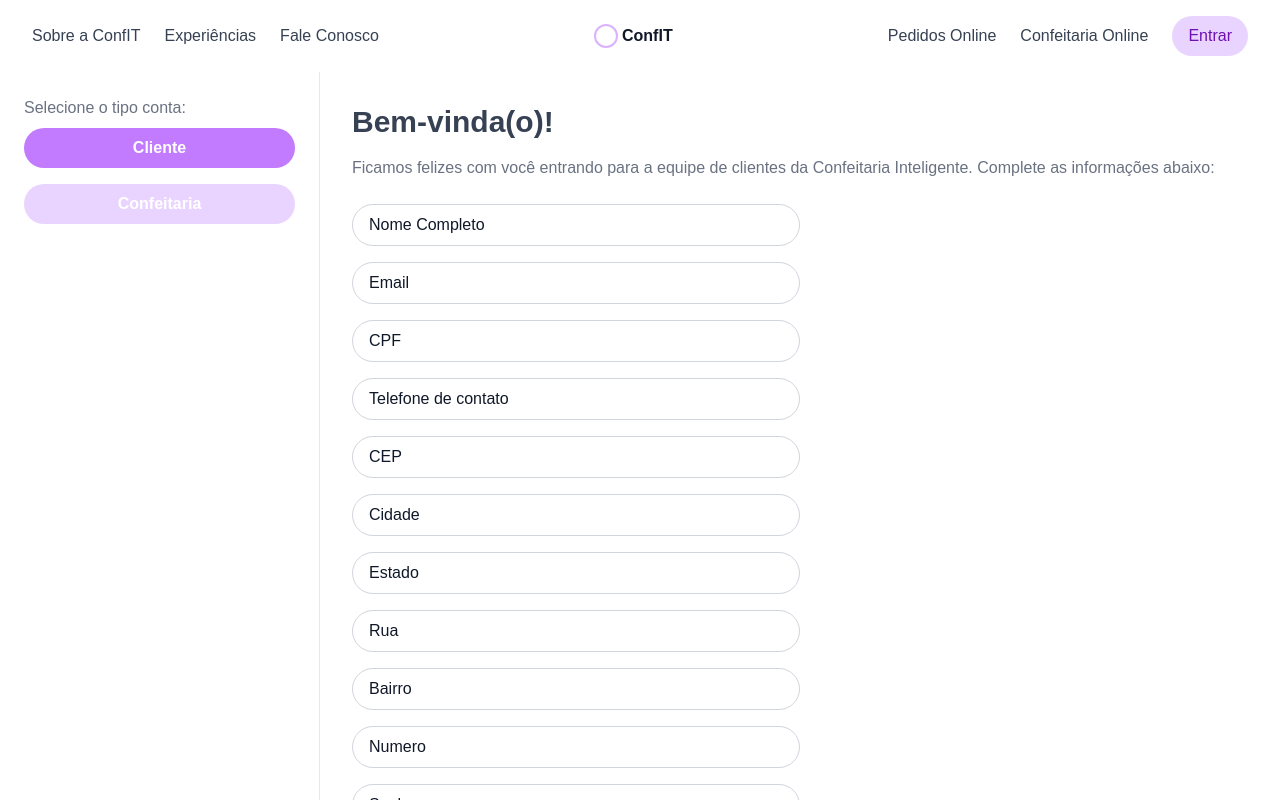
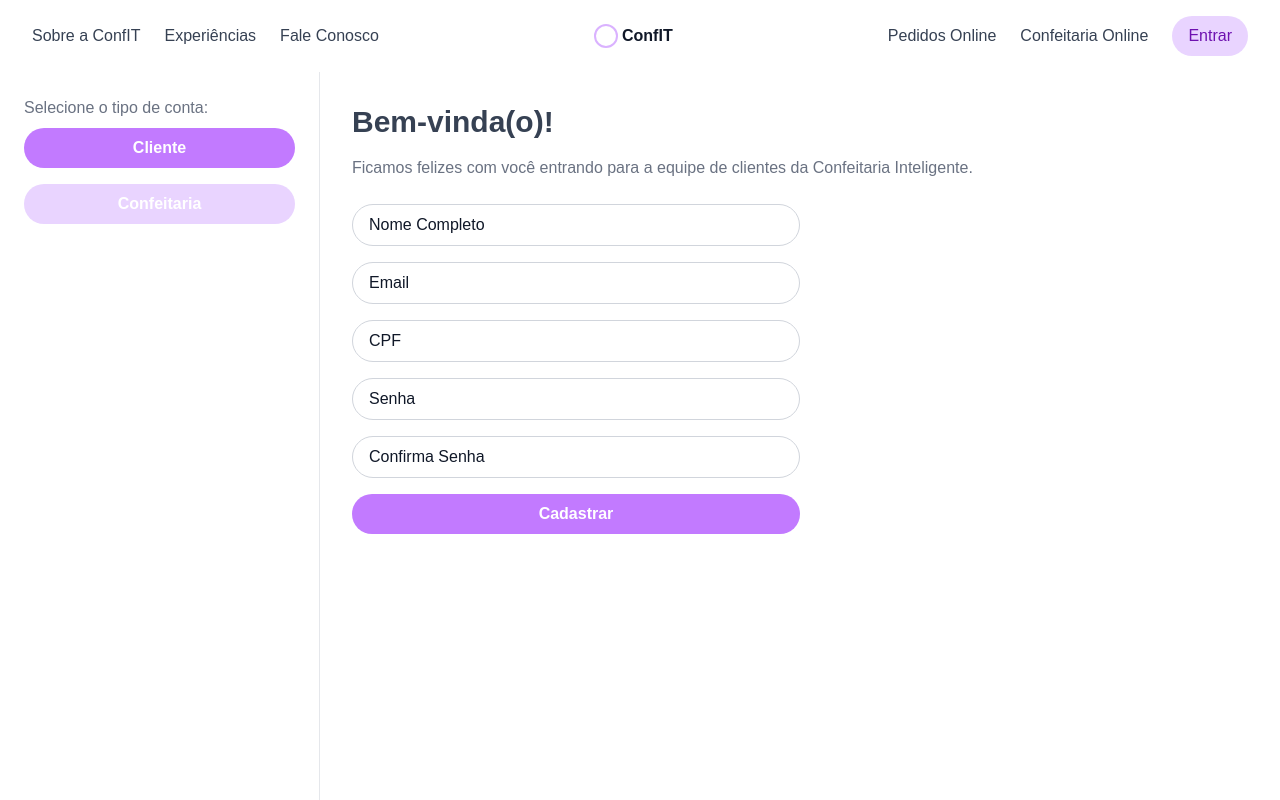
Before and after one commit to arthurdaleprani/confit-app, a Next.js app: page /cadastro in a window 1280 px wide. Shown: the top 800 px of the page. Built offline with nearby package versions, Linux system fonts and the light colour scheme.

Commit message:
saasasasasasasasasa

```diff
--- a/src/app/cadastro/page.tsx
+++ b/src/app/cadastro/page.tsx
@@ -1,11 +1,82 @@
 "use client";
+import React, { useState } from "react";
 import Link from "next/link";
-import React from "react";
 import ROUTES from "../routes";
-import { useState } from "react";
+import { createUserWithEmailAndPassword } from "firebase/auth";
+import { auth } from "../../../firebaseconfig"; // ✅ importa apenas uma vez
 
 export default function Register() {
   const [accountType, setAccountType] = useState<"cliente" | "confeitaria">("cliente");
+  const [loading, setLoading] = useState(false);
+
+  const [form, setForm] = useState({
+    nome: "",
+    email: "",
+    cpf: "",
+    senha: "",
+    confirmaSenha: "",
+  });
+
+  const handleChange = (e: React.ChangeEvent<HTMLInputElement>) => {
+    setForm({ ...form, [e.target.name]: e.target.value });
+  };
+
+  async function cadastrarCliente(dados: any) {
+    const response = await fetch("https://localhost:7039/api/User/CadastrarUsuarios", {
+      method: "POST",
+      headers: {
+        "Content-Type": "application/json",
+        Authorization: "Bearer " + localStorage.getItem("tokenPublico"),
+      },
+      body: JSON.stringify(dados),
+    });
+
+    if (!response.ok) {
+      const erro = await response.text();
+      throw new Error("Erro ao cadastrar cliente: " + erro);
+    }
+
+    return await response.json();
+  }
+
+  const handleSubmit = async (e: React.FormEvent) => {
+    e.preventDefault();
+
+    if (form.senha !== form.confirmaSenha) {
+      alert("As senhas não conferem!");
+      return;
+    }
+
+    if (accountType === "confeitaria") {
+      alert("O cadastro de confeitarias será tratado separadamente em outra tela.");
+      return;
+    }
+
+    setLoading(true);
+
+    try {
+      // ✅ Cria o usuário no Firebase (somente cliente)
+      await createUserWithEmailAndPassword(auth, form.email, form.senha);
+
+      // ✅ Envia dados básicos para o backend
+      const dadosCliente = {
+        nomeCompleto: form.nome,
+        email: form.email,
+        cpf: form.cpf,
+      };
+
+      await cadastrarCliente(dadosCliente);
+
+      alert("Cliente cadastrado com sucesso!");
+      setForm({ nome: "", email: "", cpf: "", senha: "", confirmaSenha: "" });
+
+    } catch (error: any) {
+      console.error(error);
+      alert("Erro ao cadastrar: " + error.message);
+    } finally {
+      setLoading(false);
+    }
+  };
 
   return (
     <div className="min-h-screen flex flex-col bg-gray-50">
@@ -16,12 +87,13 @@ export default function Register() {
           <a href="#" className="text-gray-700 hover:text-gray-900">Experiências</a>
           <a href="#" className="text-gray-700 hover:text-gray-900">Fale Conosco</a>
         </div>
+
         <div className="flex items-center space-x-1">
           <div className="w-6 h-6 rounded-full border-2 border-purple-300"></div>
           <span className="font-bold text-gray-900">ConfIT</span>
         </div>
+
         <div className="flex items-center space-x-6">
-
           <a href="#" className="text-gray-700 hover:text-gray-900">Pedidos Online</a>
           <a href="#" className="text-gray-700 hover:text-gray-900">Confeitaria Online</a>
           <Link href={ROUTES.LOGIN}>
@@ -32,11 +104,11 @@ export default function Register() {
         </div>
       </nav>
 
-      {/* Form */}
+      {/* Conteúdo principal */}
       <div className="flex-1 flex">
         {/* Sidebar tipo de conta */}
         <aside className="w-1/4 bg-white p-6 flex flex-col items-start space-y-4 border-r border-gray-200">
-          <h2 className="text-gray-500 mb-2">Selecione o tipo conta:</h2>
+          <h2 className="text-gray-500 mb-2">Selecione o tipo de conta:</h2>
           <button
             onClick={() => setAccountType("cliente")}
             className={`w-full py-2 rounded-full text-white font-semibold ${
@@ -56,77 +128,70 @@ export default function Register() {
         </aside>
 
         {/* Formulário */}
-        <main className="flex-1 p-8  bg-white">
-          <h1 className="text-3xl font-bold mb-4 text-gray-700 hover:text-gray-900">Bem-vinda(o)!</h1>
+        <main className="flex-1 p-8 bg-white">
+          <h1 className="text-3xl font-bold mb-4 text-gray-700 hover:text-gray-900">
+            Bem-vinda(o)!
+          </h1>
           <p className="text-gray-500 mb-6">
-            Ficamos felizes com você entrando para a equipe de {accountType === "cliente" ? "clientes" : "confeitarias"} da Confeitaria Inteligente. Complete as informações abaixo:
+            Ficamos felizes com você entrando para a equipe de{" "}
+            {accountType === "cliente" ? "clientes" : "confeitarias"} da Confeitaria Inteligente.
           </p>
 
-          <form className="flex flex-col space-y-4 max-w-md">
+          <form onSubmit={handleSubmit} className="flex flex-col space-y-4 max-w-md">
             <input
+              name="nome"
+              value={form.nome}
+              onChange={handleChange}
               type="text"
               placeholder="Nome Completo"
+              required
               className="border border-gray-300 rounded-full px-4 py-2 focus:outline-none focus:ring-2 focus:ring-purple-300 placeholder-gray-900"
             />
             <input
+              name="email"
+              value={form.email}
+              onChange={handleChange}
               type="email"
               placeholder="Email"
+              required
               className="border border-gray-300 rounded-full px-4 py-2 focus:outline-none focus:ring-2 focus:ring-purple-300 placeholder-gray-900"
             />
             <input
+              name="cpf"
+              value={form.cpf}
+              onChange={handleChange}
               type="text"
               placeholder="CPF"
+              required
               className="border border-gray-300 rounded-full px-4 py-2 focus:outline-none focus:ring-2 focus:ring-purple-300 placeholder-gray-900"
             />
             <input
-              type="text"
-              placeholder="Telefone de contato"
+              name="senha"
+              value={form.senha}
+              onChange={handleChange}
+              type="password"
+              placeholder="Senha"
+              required
               className="border border-gray-300 rounded-full px-4 py-2 focus:outline-none focus:ring-2 focus:ring-purple-300 placeholder-gray-900"
             />
             <input
-              type="text"
-              placeholder="CEP"
+              name="confirmaSenha"
+              value={form.confirmaSenha}
+              onChange={handleChange}
+              type="password"
+              placeholder="Confirma Senha"
+              required
               className="border border-gray-300 rounded-full px-4 py-2 focus:outline-none focus:ring-2 focus:ring-purple-300 placeholder-gray-900"
             />
-        <input
-              type="text"
-              placeholder="Cidade"
-              className="border border-gray-300 rounded-full px-4 py-2 focus:outline-none focus:ring-2 focus:ring-purple-300 placeholder-gray-900"
-            />
-              <input
-              type="text"
-              placeholder="Estado"
-              className="border border-gray-300 rounded-full px-4 py-2 focus:outline-none focus:ring-2 focus:ring-purple-300 placeholder-gray-900"
-            />
-              <input
-              type="text"
-              placeholder="Rua"
-              className="border border-gray-300 rounded-full px-4 py-2 focus:outline-none focus:ring-2 focus:ring-purple-300 placeholder-gray-900"
-            />
-               <input
-              type="text"
-              placeholder="Bairro"
-              className="border border-gray-300 rounded-full px-4 py-2 focus:outline-none focus:ring-2 focus:ring-purple-300 placeholder-gray-900"
-            />
-               <input
-              type="text"
-              placeholder="Numero"
-              className="border border-gray-300 rounded-full px-4 py-2 focus:outline-none focus:ring-2 focus:ring-purple-300 placeholder-gray-900"
-            />
-                <input
-              type="Password"
-              placeholder="Senha"
-              className="border border-gray-300 rounded-full px-4 py-2 focus:outline-none focus:ring-2 focus:ring-purple-300 placeholder-gray-900"
-            />    <input
-              type="Password"
-              placeholder="Confirma Senha"
-              className="border border-gray-300 rounded-full px-4 py-2 focus:outline-none focus:ring-2 focus:ring-purple-300 placeholder-gray-900"
-            />
+
             <button
               type="submit"
-              className="bg-purple-400 text-white rounded-full py-2 font-bold hover:bg-purple-500 transition"
+              disabled={loading}
+              className={`bg-purple-400 text-white rounded-full py-2 font-bold hover:bg-purple-500 transition ${
+                loading ? "opacity-70 cursor-not-allowed" : ""
+              }`}
             >
-              Cadastrar
+              {loading ? "Cadastrando..." : "Cadastrar"}
             </button>
           </form>
         </main>
```
Also changed, not shown: src/app/login/page.tsx (+67 -7 lines). Lines whose indentation alone changed are shown as unchanged.
